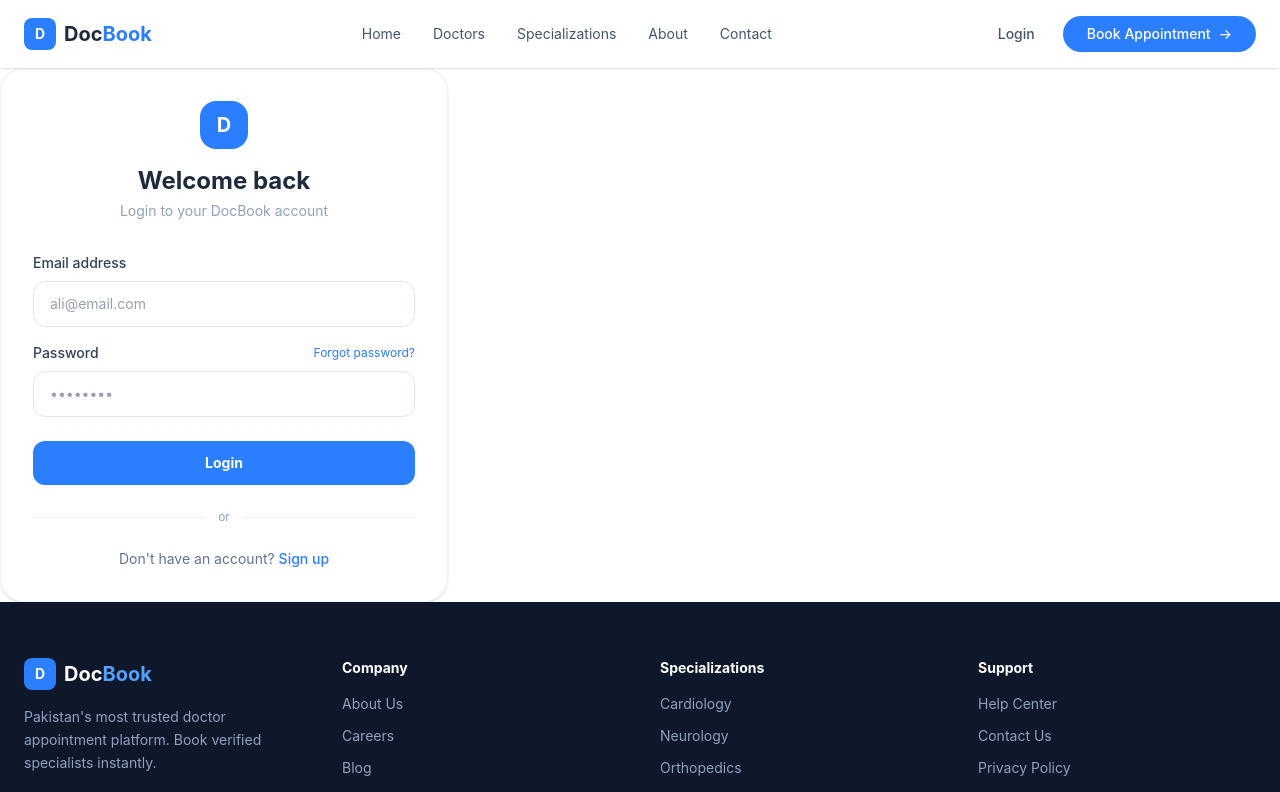
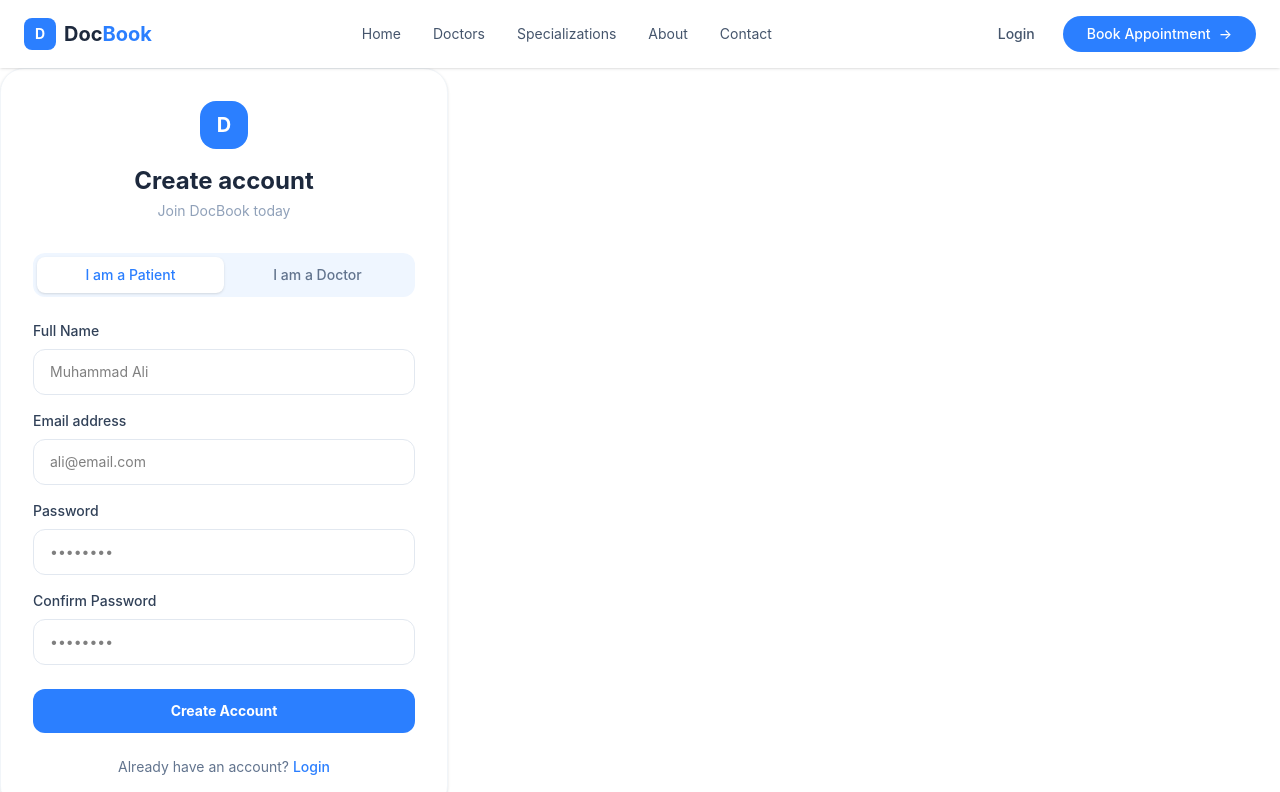
Before and after one commit to mateenamin/Doctor-Appointment, a React (Vite) app in the folder client/: page /signup in a window 1280 px wide. Shown: the top 792 px of the page. Built offline with nearby package versions, Linux system fonts and the light colour scheme.

Commit message:
Add Login and Signup pages complete

```diff
--- a/client/src/pages/user/auth/signupForm.component.jsx
+++ b/client/src/pages/user/auth/signupForm.component.jsx
@@ -3,12 +3,18 @@ import { useNavigate, Link } from 'react-router-dom'
 
 const SignupForm = () => {
   const navigate = useNavigate()
+  const [role, setRole] = useState('patient')
+  const [loading, setLoading] = useState(false)
+  const [error, setError] = useState('')
   const [formData, setFormData] = useState({
+    name: '',
     email: '',
     password: '',
+    confirmPassword: '',
+    specialization: '',
+    experience: '',
+    fee: '',
   })
-  const [loading, setLoading] = useState(false)
-  const [error, setError] = useState('')
 
   const handleChange = (e) => {
     setFormData({ ...formData, [e.target.name]: e.target.value })
@@ -18,39 +24,50 @@ const SignupForm = () => {
     e.preventDefault()
     setError('')
 
-    if (!formData.email || !formData.password) {
+    if (!formData.name || !formData.email || !formData.password) {
       setError('Please fill in all fields!')
+      return
+    }
+
+    if (formData.password !== formData.confirmPassword) {
+      setError('Passwords do not match!')
+      return
+    }
+
+    if (role === 'doctor' && (!formData.specialization || !formData.experience || !formData.fee)) {
+      setError('Please fill in all doctor fields!')
       return
     }
 
     try {
       setLoading(true)
 
-      const response = await fetch('http://localhost:8000/api/auth/login', {
+      const body = {
+        name: formData.name,
+        email: formData.email,
+        password: formData.password,
+        role,
+        ...(role === 'doctor' && {
+          specialization: formData.specialization,
+          experience: Number(formData.experience),
+          fee: Number(formData.fee),
+        }),
+      }
+
+      const response = await fetch('http://localhost:8000/api/auth/signup', {
         method: 'POST',
         headers: { 'Content-Type': 'application/json' },
-        body: JSON.stringify(formData),
+        body: JSON.stringify(body),
       })
 
       const data = await response.json()
 
       if (!response.ok) {
-        setError(data.message || 'Login failed!')
+        setError(data.message || 'Signup failed!')
         return
       }
 
-      // Token save karo
-      localStorage.setItem('token', data.token)
-      localStorage.setItem('user', JSON.stringify(data.user))
-
-      // Role ke hisaab se redirect
-      if (data.user.role === 'admin') {
-        navigate('/admin/dashboard')
-      } else if (data.user.role === 'doctor') {
-        navigate('/doctor/dashboard')
-      } else {
-        navigate('/')
-      }
+      navigate('/login')
 
     } catch (err) {
       setError('Something went wrong. Try again!')
@@ -68,11 +85,37 @@ const SignupForm = () => {
           <span className="text-white text-xl font-bold">D</span>
         </div>
         <h1 className="text-2xl font-bold text-slate-800 mb-1">
-          Welcome back
+          Create account
         </h1>
         <p className="text-slate-400 text-sm">
-          Login to your DocBook account
+          Join DocBook today
         </p>
+      </div>
+
+      {/* Role Toggle */}
+      <div className="flex bg-[#EFF6FF] rounded-xl p-1 mb-6">
+        <button
+          type="button"
+          onClick={() => setRole('patient')}
+          className={`flex-1 py-2 rounded-lg text-sm font-medium transition-all ${
+            role === 'patient'
+              ? 'bg-white text-blue-500 shadow-sm'
+              : 'text-slate-500'
+          }`}
+        >
+          I am a Patient
+        </button>
+        <button
+          type="button"
+          onClick={() => setRole('doctor')}
+          className={`flex-1 py-2 rounded-lg text-sm font-medium transition-all ${
+            role === 'doctor'
+              ? 'bg-white text-blue-500 shadow-sm'
+              : 'text-slate-500'
+          }`}
+        >
+          I am a Doctor
+        </button>
       </div>
 
       {/* Error */}
@@ -85,6 +128,21 @@ const SignupForm = () => {
       {/* Form */}
       <form onSubmit={handleSubmit} className="flex flex-col gap-4">
 
+        {/* Name */}
+        <div>
+          <label className="text-slate-700 text-sm font-medium block mb-2">
+            Full Name
+          </label>
+          <input
+            type="text"
+            name="name"
+            value={formData.name}
+            onChange={handleChange}
+            placeholder="Muhammad Ali"
+            className="w-full border border-slate-200 rounded-xl px-4 py-3 text-sm outline-none focus:border-blue-400 transition-all"
+          />
+        </div>
+
         {/* Email */}
         <div>
           <label className="text-slate-700 text-sm font-medium block mb-2">
@@ -96,30 +154,93 @@ const SignupForm = () => {
             value={formData.email}
             onChange={handleChange}
             placeholder="ali@email.com"
-            className="w-full border border-slate-200 rounded-xl px-4 py-3 text-sm text-slate-700 outline-none focus:border-blue-400 transition-all"
+            className="w-full border border-slate-200 rounded-xl px-4 py-3 text-sm outline-none focus:border-blue-400 transition-all"
           />
         </div>
 
+        {/* Doctor Extra Fields */}
+        {role === 'doctor' && (
+          <>
+            <div>
+              <label className="text-slate-700 text-sm font-medium block mb-2">
+                Specialization
+              </label>
+              <select
+                name="specialization"
+                value={formData.specialization}
+                onChange={handleChange}
+                className="w-full border border-slate-200 rounded-xl px-4 py-3 text-sm outline-none focus:border-blue-400 transition-all text-slate-700"
+              >
+                <option value="">Select specialization</option>
+                <option>Cardiology</option>
+                <option>Neurology</option>
+                <option>Orthopedics</option>
+                <option>Pediatrics</option>
+                <option>Dentistry</option>
+                <option>Dermatology</option>
+                <option>Gynecology</option>
+                <option>Eye Care</option>
+              </select>
+            </div>
+
+            <div className="flex gap-3">
+              <div className="flex-1">
+                <label className="text-slate-700 text-sm font-medium block mb-2">
+                  Experience (years)
+                </label>
+                <input
+                  type="number"
+                  name="experience"
+                  value={formData.experience}
+                  onChange={handleChange}
+                  placeholder="5"
+                  className="w-full border border-slate-200 rounded-xl px-4 py-3 text-sm outline-none focus:border-blue-400 transition-all"
+                />
+              </div>
+              <div className="flex-1">
+                <label className="text-slate-700 text-sm font-medium block mb-2">
+                  Consultation Fee (Rs.)
+                </label>
+                <input
+                  type="number"
+                  name="fee"
+                  value={formData.fee}
+                  onChange={handleChange}
+                  placeholder="2000"
+                  className="w-full border border-slate-200 rounded-xl px-4 py-3 text-sm outline-none focus:border-blue-400 transition-all"
+                />
+              </div>
+            </div>
+          </>
+        )}
+
         {/* Password */}
         <div>
-          <div className="flex items-center justify-between mb-2">
-            <label className="text-slate-700 text-sm font-medium">
-              Password
-            </label>
-            <Link
-              to="/forgot-password"
-              className="text-blue-500 text-xs hover:underline"
-            >
-              Forgot password?
-            </Link>
-          </div>
+          <label className="text-slate-700 text-sm font-medium block mb-2">
+            Password
+          </label>
           <input
             type="password"
             name="password"
             value={formData.password}
             onChange={handleChange}
             placeholder="••••••••"
-            className="w-full border border-slate-200 rounded-xl px-4 py-3 text-sm text-slate-700 outline-none focus:border-blue-400 transition-all"
+            className="w-full border border-slate-200 rounded-xl px-4 py-3 text-sm outline-none focus:border-blue-400 transition-all"
+          />
+        </div>
+
+        {/* Confirm Password */}
+        <div>
+          <label className="text-slate-700 text-sm font-medium block mb-2">
+            Confirm Password
+          </label>
+          <input
+            type="password"
+            name="confirmPassword"
+            value={formData.confirmPassword}
+            onChange={handleChange}
+            placeholder="••••••••"
+            className="w-full border border-slate-200 rounded-xl px-4 py-3 text-sm outline-none focus:border-blue-400 transition-all"
           />
         </div>
 
@@ -129,23 +250,16 @@ const SignupForm = () => {
           disabled={loading}
           className="w-full bg-blue-500 text-white py-3 rounded-xl text-sm font-bold hover:bg-blue-600 transition-all mt-2 disabled:opacity-60"
         >
-          {loading ? 'Logging in...' : 'Login'}
+          {loading ? 'Creating account...' : 'Create Account'}
         </button>
 
       </form>
 
-      {/* Divider */}
-      <div className="flex items-center gap-3 my-6">
-        <div className="flex-1 h-px bg-slate-100"></div>
-        <span className="text-slate-400 text-xs">or</span>
-        <div className="flex-1 h-px bg-slate-100"></div>
-      </div>
-
-      {/* Signup Link */}
-      <p className="text-center text-slate-500 text-sm">
-        Don't have an account?{' '}
-        <Link to="/signup" className="text-blue-500 font-medium hover:underline">
-          Sign up
+      {/* Login Link */}
+      <p className="text-center text-slate-500 text-sm mt-6">
+        Already have an account?{' '}
+        <Link to="/login" className="text-blue-500 font-medium hover:underline">
+          Login
         </Link>
       </p>
 
--- /dev/null
+++ b/client/src/pages/user/signup.page.jsx
@@ -0,0 +1,11 @@
+import SignupForm from "../../components/user/auth/signupForm.component"
+
+const SignupPage = () => {
+  return (
+    <main className="min-h-screen bg-[#EFF6FF] flex items-center justify-center px-6 py-12">
+      <SignupForm />
+    </main>
+  )
+}
+
+export default SignupPage
```
